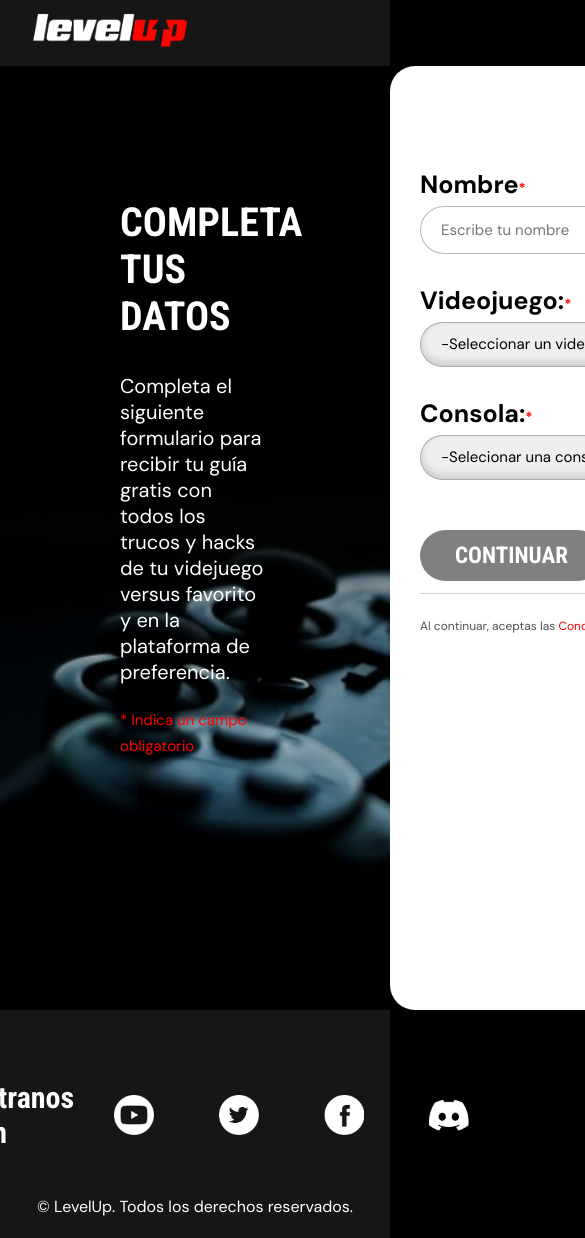
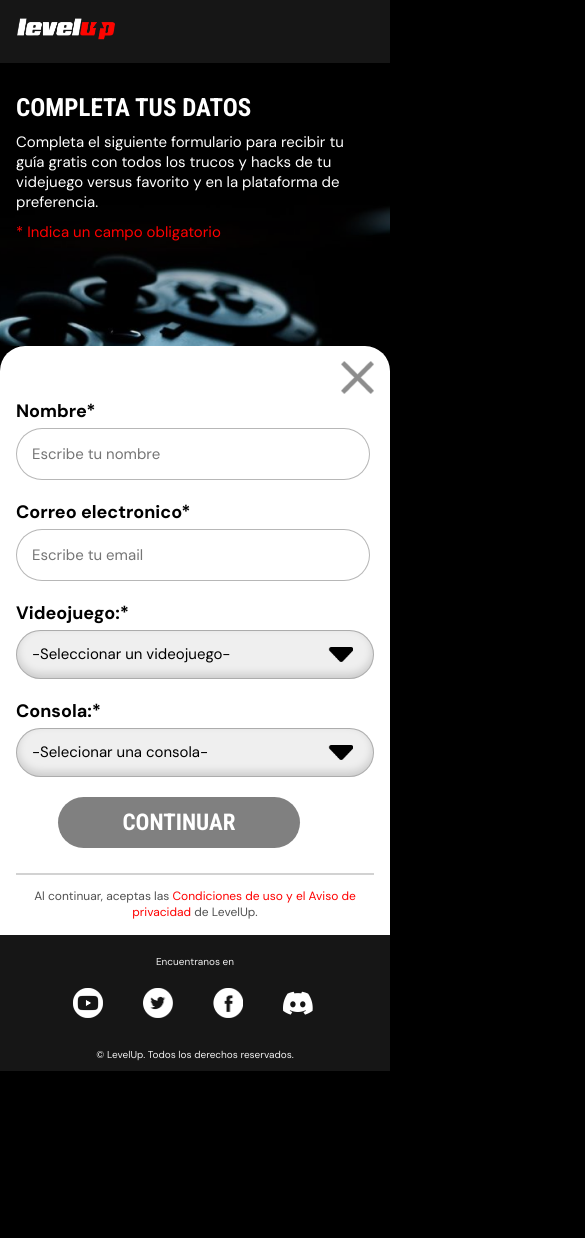
Before and after one commit to camisosa/landinpage, a plain HTML site: page formulario.html in a window 390 px wide. Shown: the top 1238 px of the page, 585 px wide, since content can reach past the window. After the commit the page ends 1071 px from the top, so only its background shows below. Drawn offline with Linux system fonts and the light colour scheme.

Commit message:
Update formulario.css

```diff
--- a/formulario.css
+++ b/formulario.css
@@ -7,31 +7,22 @@ body {
    background-color: black;
 }
 
-h1{
-    font-size: 60px;
-    margin-bottom: 15px;
+h1, h2, h3{
+    font-family: "Roboto Condensed", sans-serif;
+    font-weight: bold;
+    margin: 0;
+    padding: 0;
 }
 
-h2{
-    font-family: "Roboto Condensed", sans-serif;
-    font-size: 40px;
-    font-weight: bold;
-}
-
-h3{
-    font-size: 22px;
-    margin-top: 0;
-    margin-bottom: 0;
+p{
+    font-family: "DM Sans", sans-serif;
+    margin: 0;
+    padding: 0;
 }
 
 .destacado {
     color: red;
     font-size: 15px;
-    font-family: "DM Sans", sans-serif;
-}
-
-.negrita {
-    font-weight: bold;
 }
 
 header {
@@ -69,13 +60,14 @@ form{
     margin: 0 120px;
 }
 
-.izquierdo .contenedor-principal p{
-    font-family: "DM Sans", sans-serif;
-    font-size: 20px;
+.izquierdo .contenedor-principal h2{
+    font-size: 40px;
+    margin-bottom: 20px;
 }
 
-.izquierdo .contenedor-principal .destacado{
-    margin-top: 40px;
+.izquierdo .contenedor-principal p{
+    font-size: 20px;
+    margin-bottom: 40px;
 }
 
 .derecho{
@@ -85,32 +77,21 @@ form{
     border-bottom-left-radius: 25px;
 }
 
-form{
-    display: flex;
-    padding: 0 0;
-}
-
-.obligatorio{
-    color: red;
-    font-size: 14px;
-}
-
 .derecho .contenedor-principal{
-    margin: 36px 30px;
+    padding: 36px 30px;
 }
 
 .boton-cancelar {
-    margin-left: 610px;
+    margin-left: 620px;
     padding: 0;
-    background-color: white;
+    background-color: rgb(255, 255, 255);
     border: none;
     cursor: pointer;
-    color: white;
 }
 
 .boton-cancelar img {
-    width: 26px;
-    height: 26px;
+    width: 40%;
+    height: 40%;
 }
 
 .contenedor-camposdelform{
@@ -133,7 +114,7 @@ form{
 }
 
 #email {
-    width: 290px;
+    width: 340px;
     padding: 13px 20px;
     border: 0.3px solid #00000048;
     border-radius: 50px;
@@ -171,8 +152,9 @@ select {
     background-image: url('/imagen/flechita.png');
     background-repeat: no-repeat;
     background-position: right 20px center;
-    background-size: 26px;
+    background-size: 4%;
 }
+
 /*FALTA ARREGLAR EL DESPLEGABLE*/
 .form-campo label {
     display: block;
@@ -226,7 +208,7 @@ select {
     content: '';
     position: absolute;
     left: 0;
-    top: -25px; /* Ajusta esta propiedad para espaciar la línea */
+    top: -15px; /* Ajusta esta propiedad para espaciar la línea */
     width: 100%;
     height: 1.5px; /* Grosor de la línea */
     background-color: rgba(0, 0, 0, 0.178); /* Color de la línea */
@@ -234,9 +216,7 @@ select {
 
 .cont-botonyderechos .destacado{
     font-size: 12px;
-
 }
-
 
 
 /*DISEÑO DE PANTALLA DEL FEEDBACK*/
@@ -269,15 +249,16 @@ select {
     display: flex;
     margin-left: 35%;
 }
+.text-feelback{
+    margin: 15px 105px ;
+}
 
 .contenido h1{
-    margin-top: 15px;
     font-family: "Roboto Condensed", sans-serif;
     font-size: 35px;
 }
 
 .contenido p{
-    padding: 0 105px;
     margin-top: 15px;
     font-size: 20px;
 }
@@ -290,7 +271,6 @@ select {
     color: red;
     text-decoration:none;
     border: 1px solid red;
-    font-size: 16px;
     cursor: pointer;
     border-radius: 60px; /* Bordes redondeados */
     font-size: 23px;
@@ -309,44 +289,227 @@ select {
 
 footer {
     background-color: #161616;
-    color: white;
-    text-align: center;
-    padding: 30px 0;
-    justify-content: center;
-    padding-bottom: 5px;
-}
-
-.icon-media{
-    width: 30px;
-    padding: 0 10px;
-}
-
-footer {
-    background-color: #161616;
-    color: white;
+    color: #F1F1F1;
     text-align: center; /* Centra el texto */
-    padding: 40px 0 5px; /* Ajusta el padding */
+    padding: 40px 0 10px; /* Ajusta el padding */
 }
 
 .medios {
+    margin-bottom: 30px;
     display: flex;
     justify-content: center; /* Centra horizontalmente el contenido */
     align-items: center; /* Centra verticalmente el contenido */
 }
 
-.medios p {
+.medios h3 {
     font-size: 30px;
-    font-weight: bold;
-    font-family: "Roboto Condensed", sans-serif;
 }
 
 .icons {
     display: flex;
-    gap: 45px; /* Espacio entre iconos */
-    padding-left: 30px;
 }
 
 .icon-media {
     width: 40px;
+    margin-left: 45px;
     height: auto; /* Mantener la proporción */
 }
+
+@media screen and (max-width: 500px){
+
+    .destacado {
+        font-size: 15px;
+    }
+
+    header {
+        padding: 16px 15px; /*Espadio arriba, abajo y a los costados (interno)*/
+        height: 3%;
+    }
+
+    .logo {
+        max-width: 102px;
+    }
+
+    form{
+        display: block;
+        margin: 0;
+    }
+
+    .izquierdo, .derecho{
+        flex: 1;
+        margin: 0;
+    }
+
+    .izquierdo {
+        background-size: 120%; /* Ajusta el tamaño para acercar/alejar la imagen */
+        background-position: center 40%; /* Ajusta la posición según la parte deseada */
+        height: 30vh;
+        width: 100%;
+        padding: 0;
+    }
+    .izquierdo .contenedor-principal{
+        text-align: left;
+        margin: 30px 16px;
+    }
+
+    .izquierdo .contenedor-principal h2{
+        font-size: 25px;
+        margin-bottom: 10px;
+    }
+
+    .izquierdo .contenedor-principal p{
+        font-size: 15px;
+        margin-bottom: 10px;
+    }
+
+    .derecho{
+        background-color: white;
+        background-position: bottom;
+        border-top-left-radius: 25px;
+        border-top-right-radius: 25px;
+        border-bottom-left-radius: 0;
+        margin-top: 0;
+    }
+
+    .derecho .contenedor-principal{
+        padding: 15px 16px;
+    }
+
+    .boton-cancelar {
+        margin-left: 325px;
+    }
+
+    .boton-cancelar img {
+        width: 100%;
+        height: 100%;
+    }
+
+    .contenedor-camposdelform{
+        margin-top: 0;
+    }
+
+    label{
+        font-size: 18px;
+    }
+
+    .nombre-correo{
+        display: block;
+    }
+
+    #nombre {
+        width: 90%;
+        padding: 15px 15px;
+        font-size: 15px;
+        margin-bottom: 20px;
+        margin-right: 0;
+    }
+
+    #email {
+        width: 90%;
+        padding: 15px 15px;
+        font-size: 15px;
+        margin-bottom: 20px;
+    }
+
+    #videojuego {
+        width: 100%;
+        padding: 15px 15px;
+        font-size: 15px;
+        margin-bottom: 20px;
+    }
+
+    #plataforma {
+        width: 100%;
+        padding: 15px 15px;
+        font-size: 15px;
+        margin-bottom: 20px;
+    }
+
+    select {
+        background-size: 7%;
+    }
+    /*FALTA ARREGLAR EL DESPLEGABLE*/
+    .form-campo label {
+        font-size: 18px;
+    }
+
+    .enter {
+        margin: 0 41.5px 40px;
+        padding: 12px 65px;
+        font-size: 23px;
+        text-align: center; /* Asegura que el texto dentro del elemento esté centrado */
+    }
+
+    .cont-botonyderechos p{
+        text-align: center;
+        font-size: 12px;
+    }
+
+    .cont-botonyderechos .destacado{
+        font-size: 12px;
+    }
+
+
+    /*DISEÑO DE PANTALLA DEL FEEDBACK*/
+
+    .contenido {
+        width: 80%;
+        height: auto;
+    }
+
+    .dardo{
+        width: 80%;
+        display: flex;
+        margin-left: 40px;
+    }
+
+    .text-feelback{
+        margin: 20px 12px ;
+    }
+
+    .contenido h1{
+        font-size: 25px;
+    }
+
+    .contenido p{
+        margin-top: 15px;
+        font-size: 15px;
+    }
+
+    .volver{
+        padding: 12px 86px;
+        font-size: 16px;
+        margin-bottom: 40px;
+    }
+
+     footer {
+        text-align: center; /* Centra el texto */
+        padding: 20px 53px 10px; /* Ajusta el padding */
+    }
+
+    .medios {
+        margin-bottom: 30px;
+        display: block;
+        justify-content: center; /* Centra horizontalmente el contenido */
+        align-items: center; /* Centra verticalmente el contenido */
+    }
+
+    .medios h3 {
+        font-size: 20px;
+    }
+
+    .icons {
+        margin-top: 20px;
+    }
+
+    .icon-media {
+        width: 30px;
+        margin-left: 0;
+        margin: 0 20px;
+    }
+
+    footer p{
+        font-size: 10px;
+    }
+
+}
```
